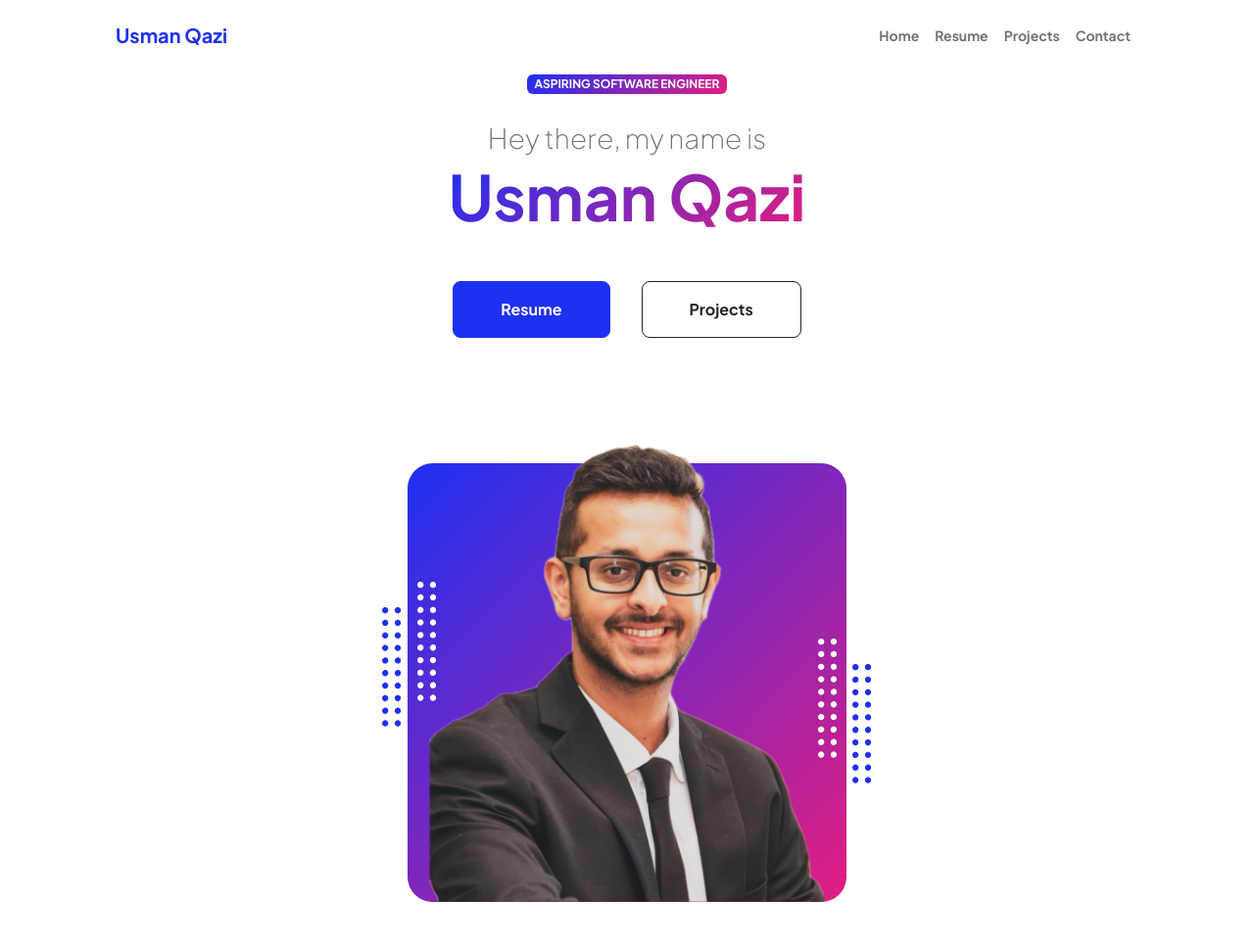
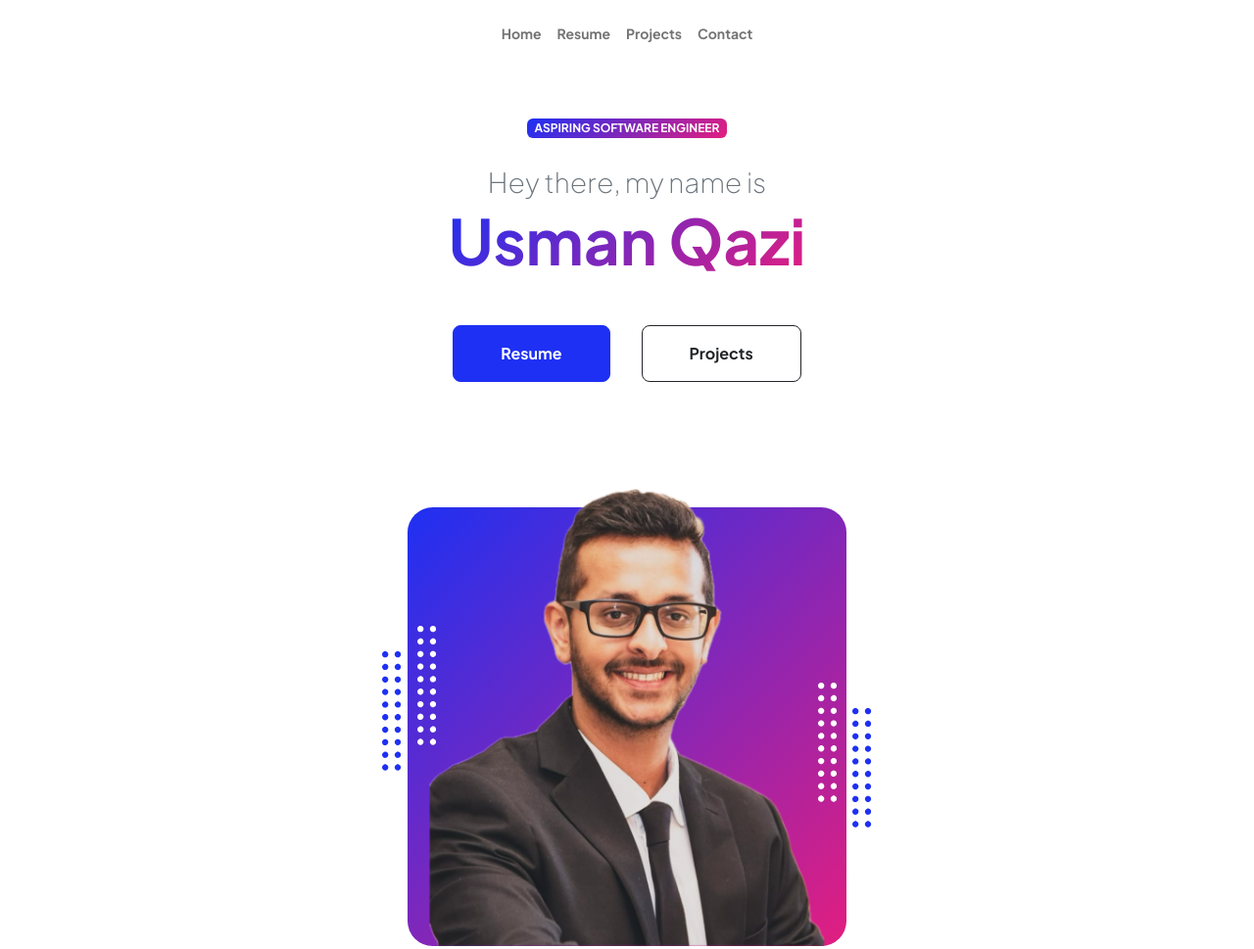
Before and after one commit to musmanqazi/landing-page, a plain HTML site: page index.html in a window 1280 px wide. Shown: the top 969 px of the page at 98% size. Drawn offline with nearby package versions, Linux system fonts and the light colour scheme.

Commit message:
fixed some styling

```diff
--- a/index.html
+++ b/index.html
@@ -22,10 +22,10 @@
             <!-- Navigation-->
             <nav class="navbar navbar-expand-lg navbar-light bg-white py-3">
                 <div class="container px-5">
-                    <a class="navbar-brand" href="index.html"><span class="fw-bolder text-primary">Usman Qazi</span></a>
-                    <button class="navbar-toggler" type="button" data-bs-toggle="collapse" data-bs-target="#navbarSupportedContent" aria-controls="navbarSupportedContent" aria-expanded="false" aria-label="Toggle navigation"><span class="navbar-toggler-icon"></span></button>
+                    <!-- <a class="navbar-brand" href="index.html"><span class="fw-bolder text-primary">Usman Qazi</span></a> -->
+                    <button class="navbar-toggler ms-auto" type="button" data-bs-toggle="collapse" data-bs-target="#navbarSupportedContent" aria-controls="navbarSupportedContent" aria-expanded="false" aria-label="Toggle navigation"><span class="navbar-toggler-icon"></span></button>
                     <div class="collapse navbar-collapse" id="navbarSupportedContent">
-                        <ul class="navbar-nav ms-auto mb-2 mb-lg-0 small fw-bolder">
+                        <ul class="navbar-nav mx-auto mb-2 mb-lg-0 small fw-bolder text-center">
                             <li class="nav-item"><a class="nav-link" href="index.html">Home</a></li>
                             <li class="nav-item"><a class="nav-link" href="resume.html">Resume</a></li>
                             <li class="nav-item"><a class="nav-link" href="projects.html">Projects</a></li>
@@ -35,7 +35,7 @@
                 </div>
             </nav>
             <!-- Header-->
-            <header class="pb-5">
+            <header class="py-5">
                 <div class="container px-5 pb-5">
                     <div class="row gx-5 align-items-center">
                         <div class="col-xxl-5">
```
